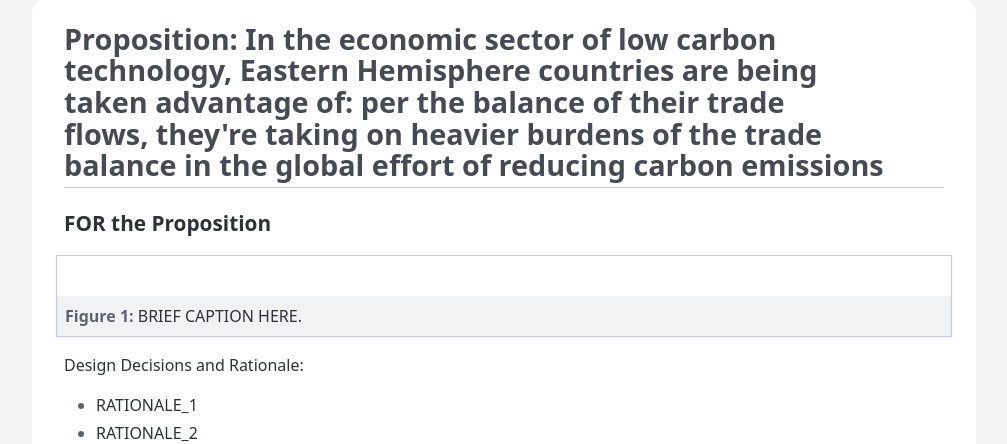
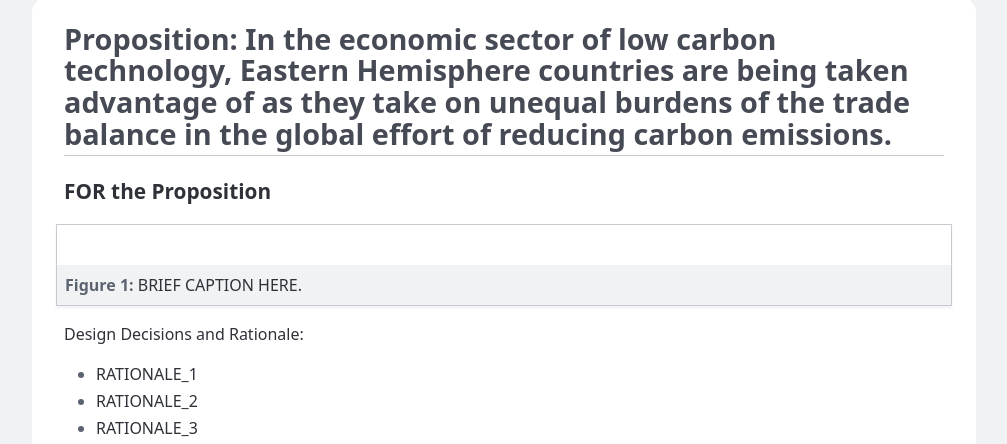
Before and after one commit to jordipham/PROJ02-live, a plain HTML site: page index.html in a window 1280 px wide. Shown: the part 362-806 px from the top of the page, without its empty margins (136-1143 px from the left). Drawn offline with Linux system fonts and the light colour scheme.

Commit message:
Syntax and grammar fixture to proposition

```diff
--- a/index.html
+++ b/index.html
@@ -152,7 +152,7 @@
     </header>
 
     <main>
-      <h2>Proposition: In the economic sector of low carbon technology, Eastern Hemisphere countries are being taken advantage of: per the balance of their trade flows, they're taking on heavier burdens of the trade balance in the global effort of reducing carbon emissions</h2>
+      <h2>Proposition: In the economic sector of low carbon technology, Eastern Hemisphere countries are being taken advantage of as they take on unequal burdens of the trade balance in the global effort of reducing carbon emissions.</h2>
 
       <section>
         <h3>FOR the Proposition</h3>
```
